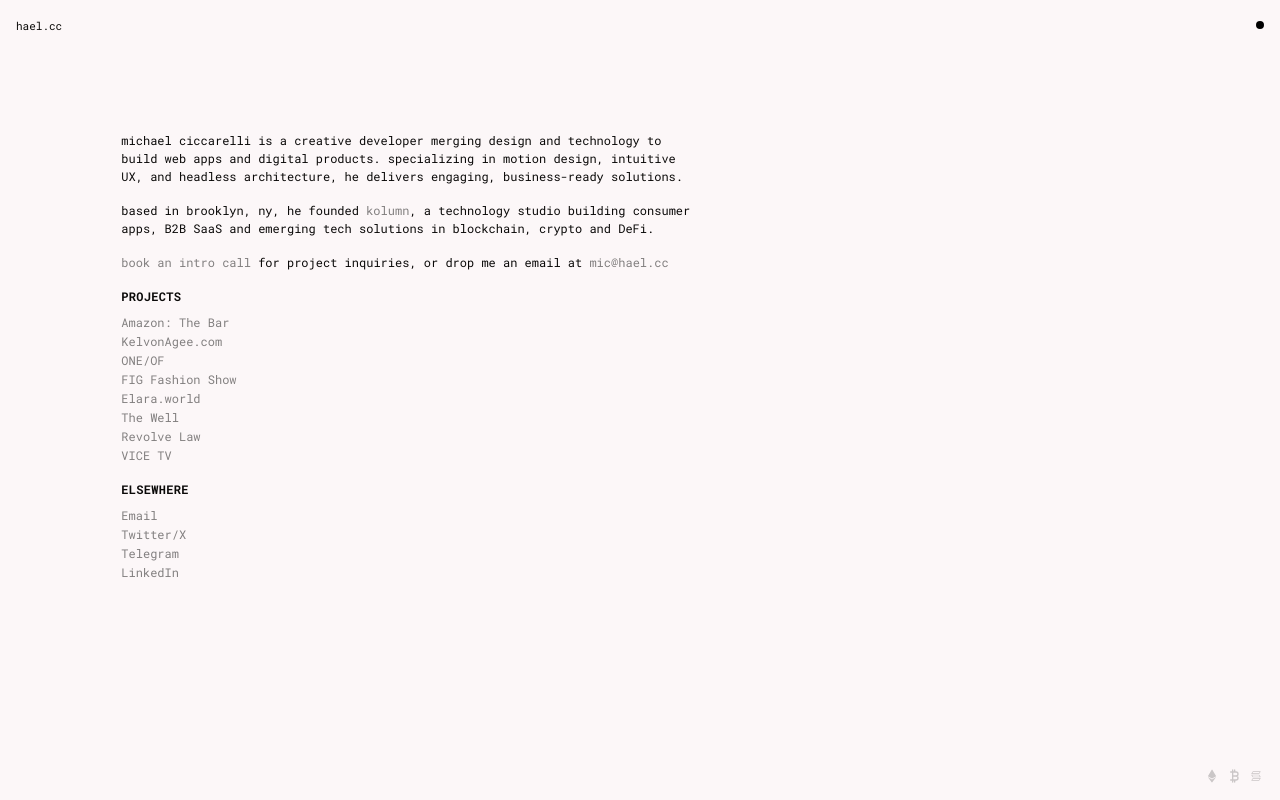
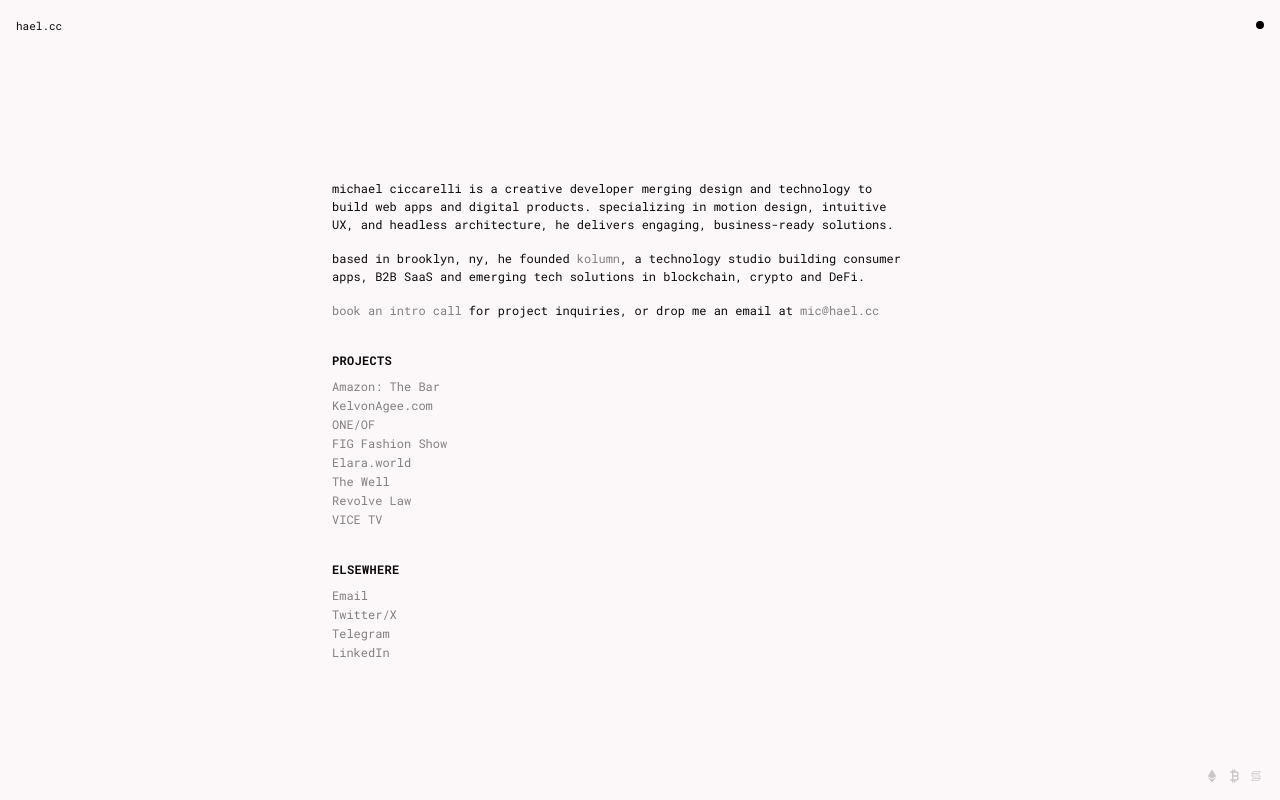
Before and after one commit to mciccarelli/personal-site, a Next.js app: page / in a window 1280 px wide. Built offline with nearby package versions, Linux system fonts and the light colour scheme.

Commit message:
layout/grid sizing

```diff
--- a/src/app/page.tsx
+++ b/src/app/page.tsx
@@ -7,8 +7,8 @@ export default function Home() {
 	return (
 		<div className="container mx-auto px-4">
 			<div className="grid grid-cols-12 gap-4">
-				<div className="col-span-12 md:col-span-8 md:col-start-2 flex flex-col gap-4">
-					<div className="pt-10 md:pt-20 max-w-xl">
+				<div className="col-span-12 md:col-span-10 md:col-start-1 lg:col-start-4 lg:col-span-8 flex flex-col gap-4 md:gap-8">
+					<div className="pt-8 md:pt-32 max-w-xl">
 						<div className="bio mb-4" dangerouslySetInnerHTML={{ __html: bio }} />
 						<p>
 							<a className="fancy-link" href={calLink} title="">
```
